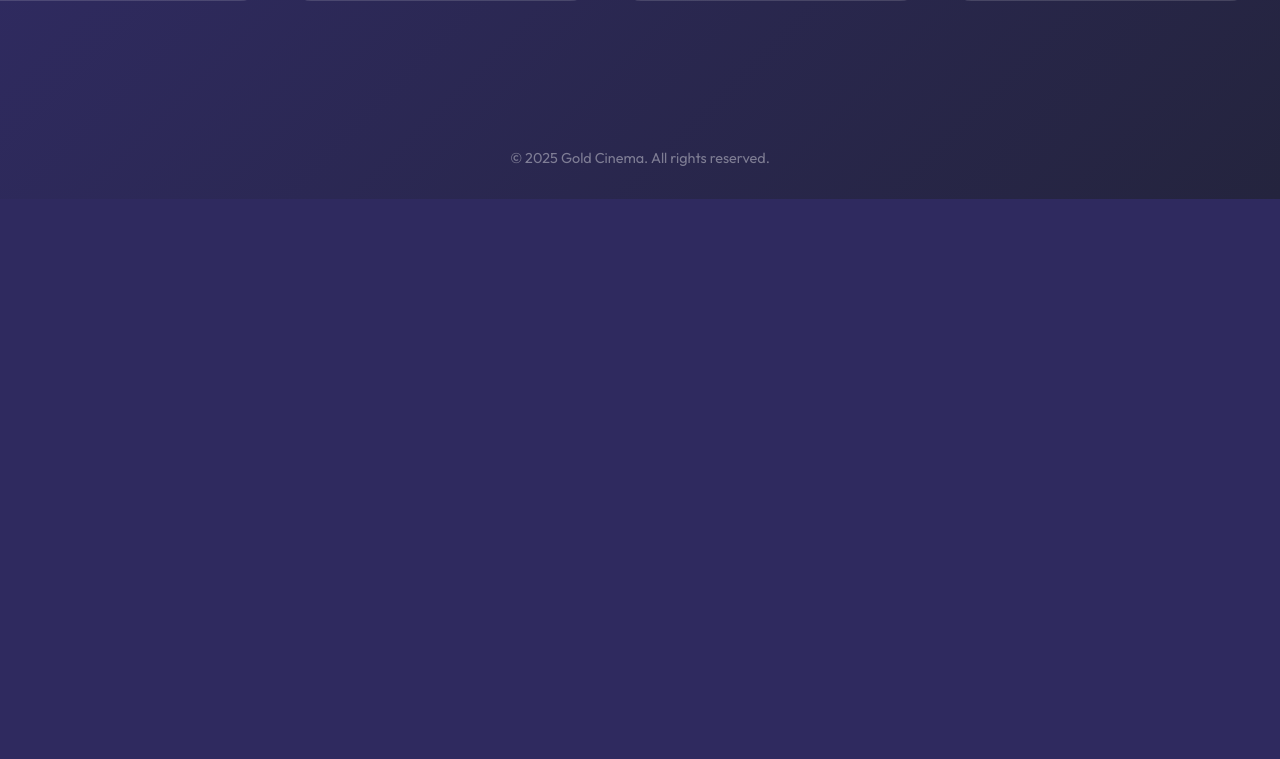
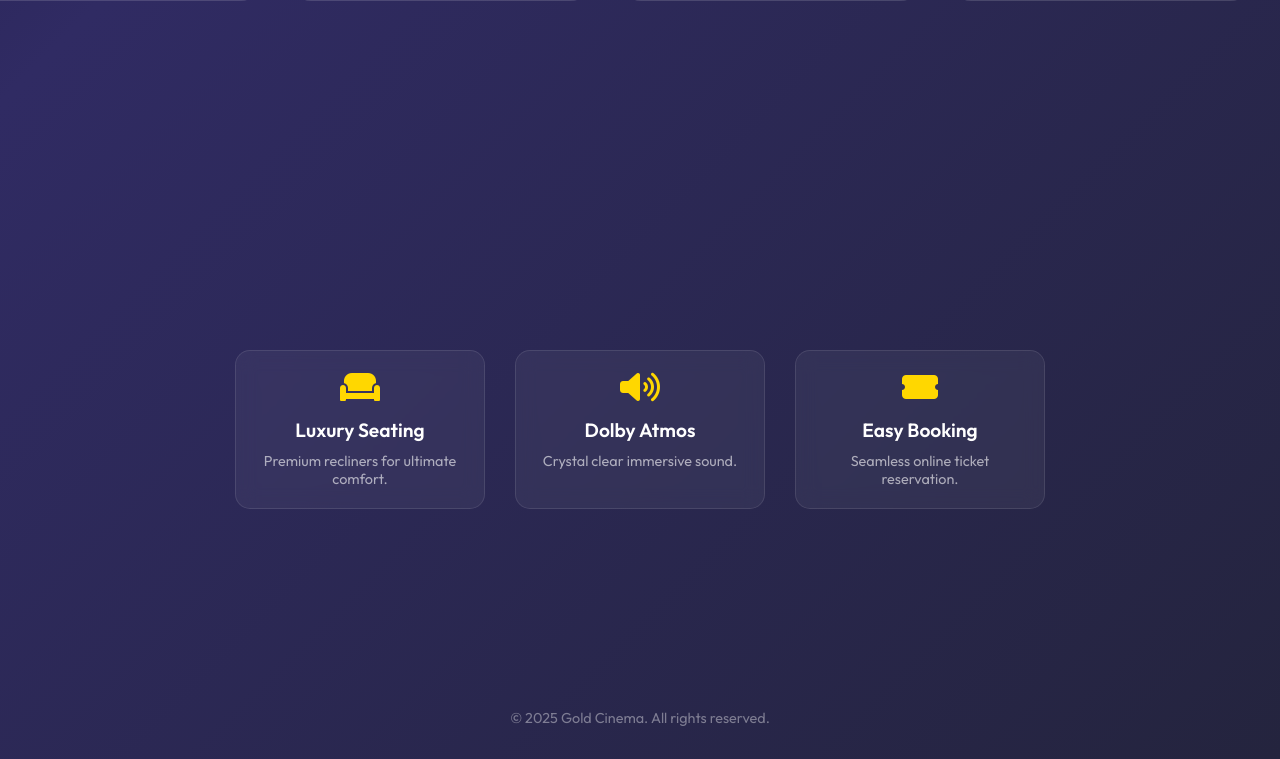
Before and after one commit to Alphez123/goldcinema, a Django app: page / in a window 1280 px wide. Shown: the part 1832-2591 px from the top of the page. Before the commit the page ends 2031 px from the top, so only its background shows below. Run offline with Django 5.2, Linux system fonts and the light colour scheme; data comes from the database, SQL or seed files in the repository; both versions use the stored data as it was after the commit.

Commit message:
Update homepage layout

```diff
--- a/users/templates/landing-page.html
+++ b/users/templates/landing-page.html
@@ -505,6 +505,28 @@
         </div>
     </section>
     {% endif %}
+    <section class="hero">
+
+
+            <div class="features">
+                <div class="feature-card">
+                    <i class="fas fa-couch feature-icon"></i>
+                    <div class="feature-title">Luxury Seating</div>
+                    <div class="feature-desc">Premium recliners for ultimate comfort.</div>
+                </div>
+                <div class="feature-card">
+                    <i class="fas fa-volume-up feature-icon"></i>
+                    <div class="feature-title">Dolby Atmos</div>
+                    <div class="feature-desc">Crystal clear immersive sound.</div>
+                </div>
+                <div class="feature-card">
+                    <i class="fas fa-ticket-alt feature-icon"></i>
+                    <div class="feature-title">Easy Booking</div>
+                    <div class="feature-desc">Seamless online ticket reservation.</div>
+                </div>
+            </div>
+
+    </section>
 
     <footer>
         &copy; 2025 Gold Cinema. All rights reserved.
```
Also changed, not shown: db.sqlite3.
